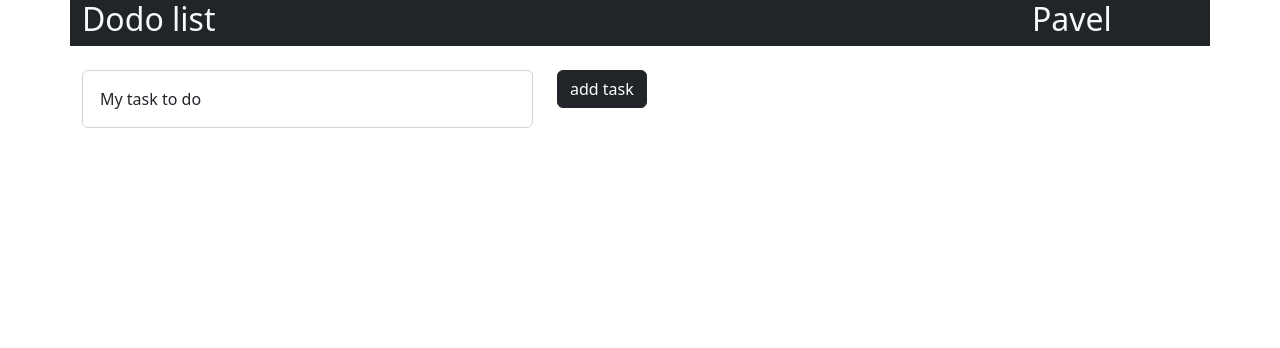
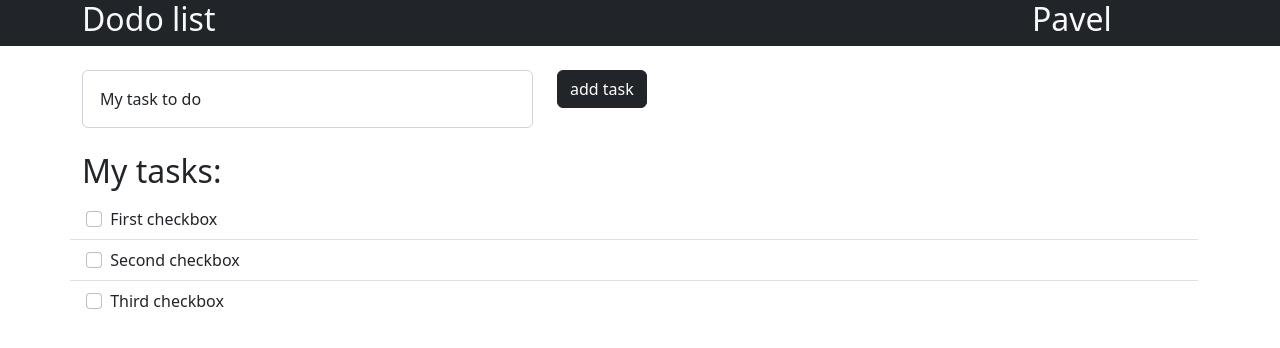
Before and after one commit to pashaGhub/todo, a plain HTML site: page index.html in a window 1280 px wide. Drawn offline with nearby package versions, Linux system fonts and the light colour scheme.

Commit message:
add task list

```diff
--- a/index.html
+++ b/index.html
@@ -14,8 +14,9 @@
     <title>Document</title>
   </head>
   <body>
+    <header class="bg-dark">
       <div class="container">
-      <div class="row bg-dark text-light">
+        <div class="row text-light">
           <div class="col-10">
             <h2>Dodo list</h2>
           </div>
@@ -23,7 +24,10 @@
             <h2>Pavel</h2>
           </div>
         </div>
+      </div>
+    </header>
 
+    <main class="container">
       <div class="row mt-4">
         <div class="col-12 col-sm-5">
           <div class="form-floating">
@@ -40,7 +44,46 @@
           <button type="button " class="btn btn-dark">add task</button>
         </div>
       </div>
+      <h2 class="mt-4">My tasks:</h2>
+
+      <div class="row">
+        <ul class="list-group list-group-flush">
+          <li class="list-group-item">
+            <input
+              class="form-check-input me-1"
+              type="checkbox"
+              value=""
+              id="firstCheckbox"
+            />
+            <label class="form-check-label" for="firstCheckbox"
+              >First checkbox</label
+            >
+          </li>
+          <li class="list-group-item">
+            <input
+              class="form-check-input me-1"
+              type="checkbox"
+              value=""
+              id="secondCheckbox"
+            />
+            <label class="form-check-label" for="secondCheckbox"
+              >Second checkbox</label
+            >
+          </li>
+          <li class="list-group-item">
+            <input
+              class="form-check-input me-1"
+              type="checkbox"
+              value=""
+              id="thirdCheckbox"
+            />
+            <label class="form-check-label" for="thirdCheckbox"
+              >Third checkbox</label
+            >
+          </li>
+        </ul>
       </div>
+    </main>
 
     <!-- JavaScript Bundle with Popper -->
     <script
```
Lines whose indentation alone changed are shown as unchanged.
